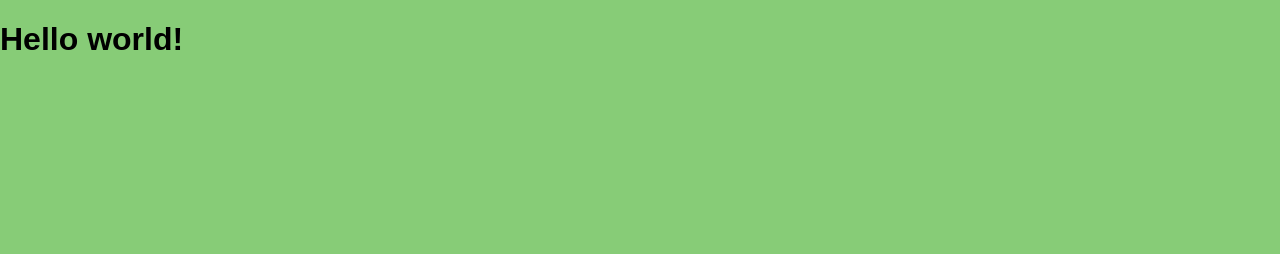
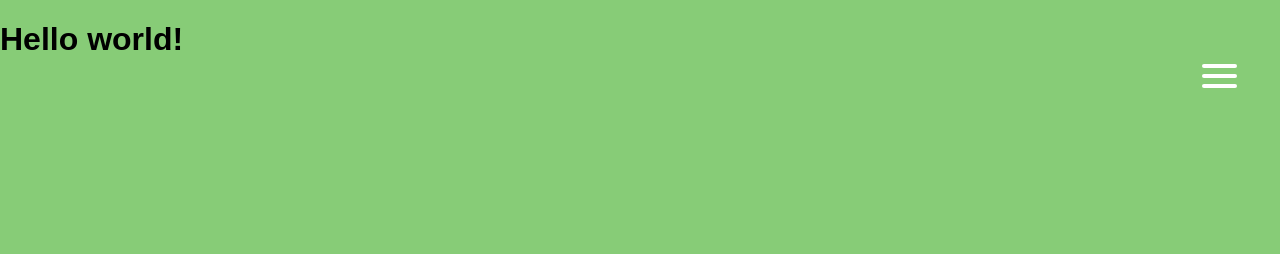
Before and after one commit to mattdrepo/mattd.ml, a Jekyll site: the page built from home/index.html, in a window 1280 px wide. Shown: the top 254 px of the page. Built offline with Jekyll 4.4.1, drawn with Linux system fonts in a browser that asks for light colours.

Commit message:
Update index.html

```diff
--- a/home/index.html
+++ b/home/index.html
@@ -1,5 +1,13 @@
 ---
 layout: default
 ---
-
+<input type="checkbox" id="overlay-input" />
+<label for="overlay-input" id="overlay-button"><span></span></label>
+  <div id="overlay">
+    <ul>
+      <li><a href="#">Home</a></li>
+      <li><a href="#">About</a></li>
+      <li><a href="#">Contact</a></li>
+    </ul>
+  </div>
 <h1>Hello world!</h1>
```
